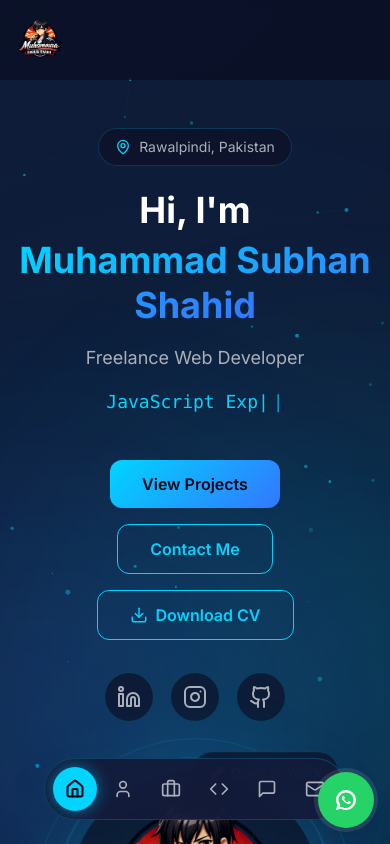
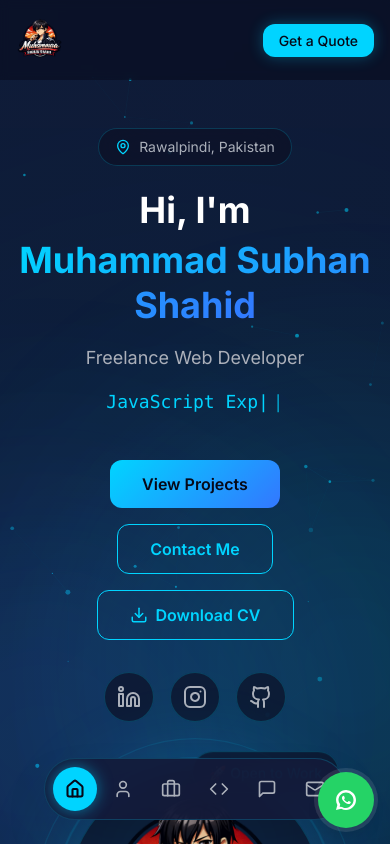
Before and after one commit to SubhanShahid55/Portfolio, a React (Vite) app: page / in a window 390 px wide. Shown: the top 844 px of the page. Built offline with nearby package versions, Linux system fonts and the light colour scheme; the HTML template or start-up script is replaced by a standard one.

Commit message:
feat: implement responsive Navbar component with desktop navigation and mobile dock menu

```diff
--- a/src/components/Navbar.tsx
+++ b/src/components/Navbar.tsx
@@ -67,6 +67,21 @@ const Navbar = () => {
               </motion.li>
             ))}
           </ul>
+
+          {/* Mobile Get a Quote Button */}
+          <motion.div
+            className="md:hidden"
+            initial={{ opacity: 0 }}
+            animate={{ opacity: 1 }}
+            transition={{ duration: 0.5 }}
+          >
+            <Link
+              to="/contact"
+              className="bg-primary text-background font-medium px-4 py-2 rounded-lg text-sm shadow-[0_0_15px_hsla(190,100%,50%,0.3)] active:scale-95 transition-all"
+            >
+              Get a Quote
+            </Link>
+          </motion.div>
         </div>
       </motion.nav>
 
```
